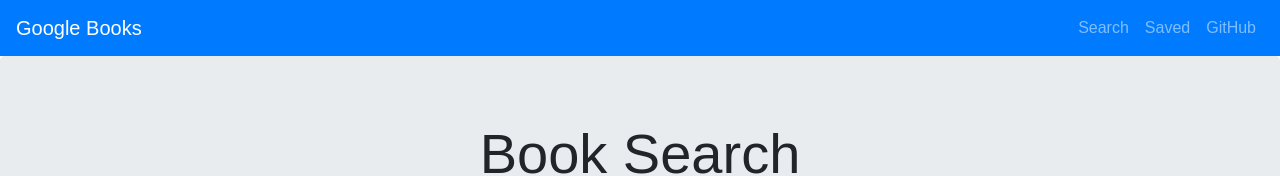
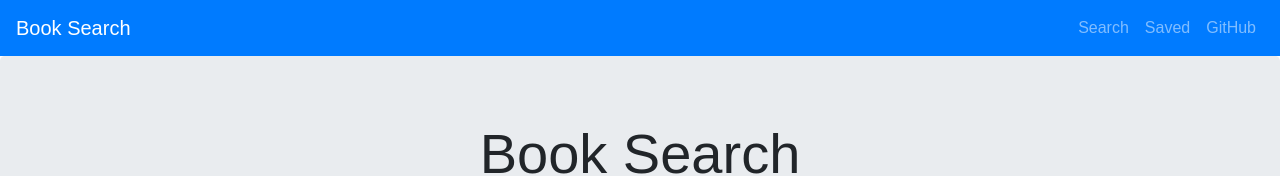
Before and after one commit to robertalanis/google-books-react, a React (Create React App) app in the folder client/: page / in a window 1280 px wide. Shown: the top 176 px of the page. Built offline with nearby package versions, Linux system fonts and the light colour scheme.

Commit message:
updated navbar and favicon

```diff
--- a/client/public/index.html
+++ b/client/public/index.html
@@ -19,7 +19,7 @@
       work correctly both with client-side routing and a non-root public URL.
       Learn how to configure a non-root public URL by running `npm run build`.
     -->
-    <title>React App</title>
+    <title>Book Search</title>
   </head>
   <body>
     <noscript>
--- a/client/src/components/NavBar/index.js
+++ b/client/src/components/NavBar/index.js
@@ -10,7 +10,7 @@ const NavBar = (props) => {
 	return (
 		<div>
 			<Navbar color="primary" dark expand="md">
-				<NavbarBrand href="/">Google Books</NavbarBrand>
+				<NavbarBrand href="/">Book Search</NavbarBrand>
 				<NavbarToggler onClick={toggle} />
 				<Collapse isOpen={isOpen} navbar>
 					<Nav className="ml-auto" navbar>
```
Also changed, not shown: 1 other file (tests, documents, lock files or other folders).
